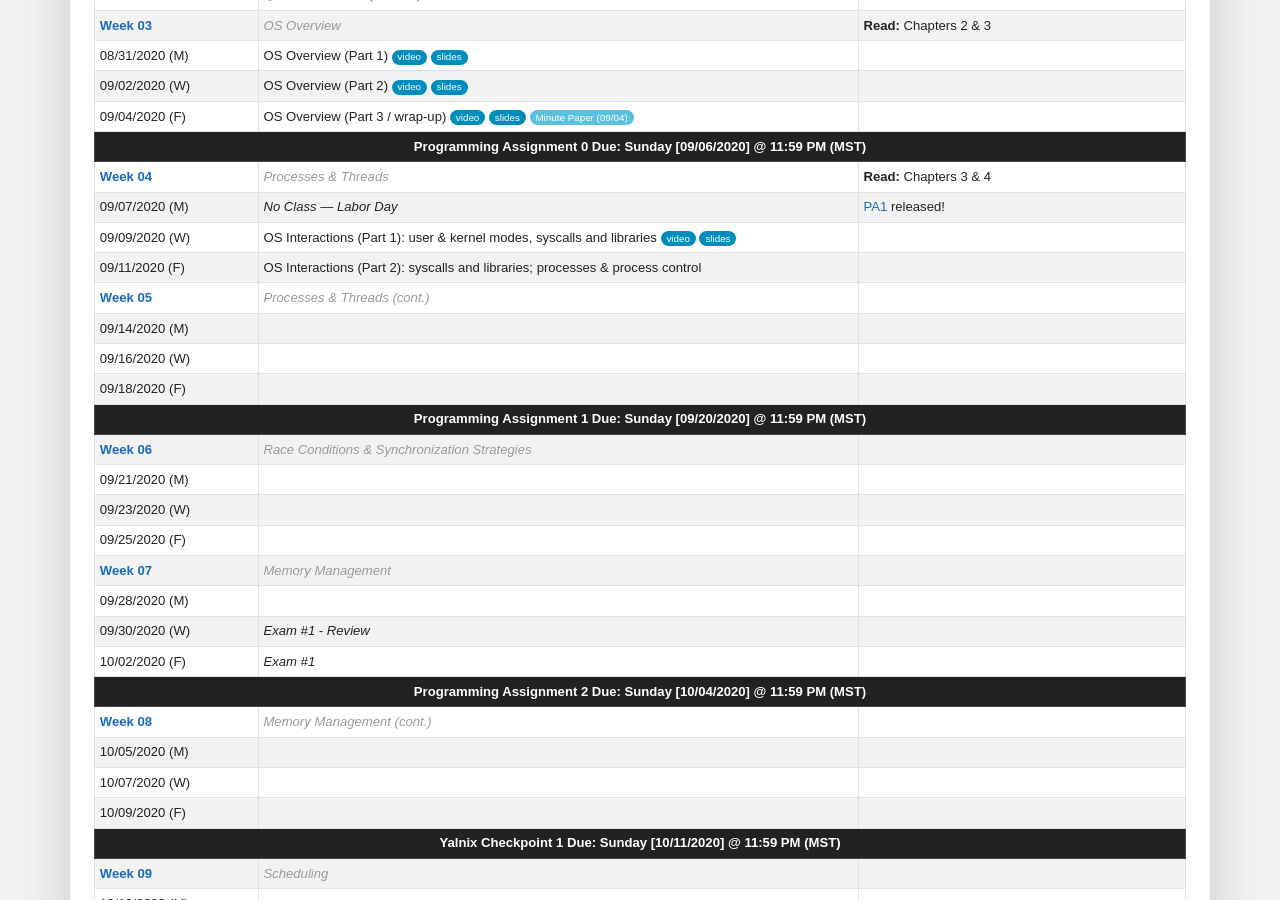
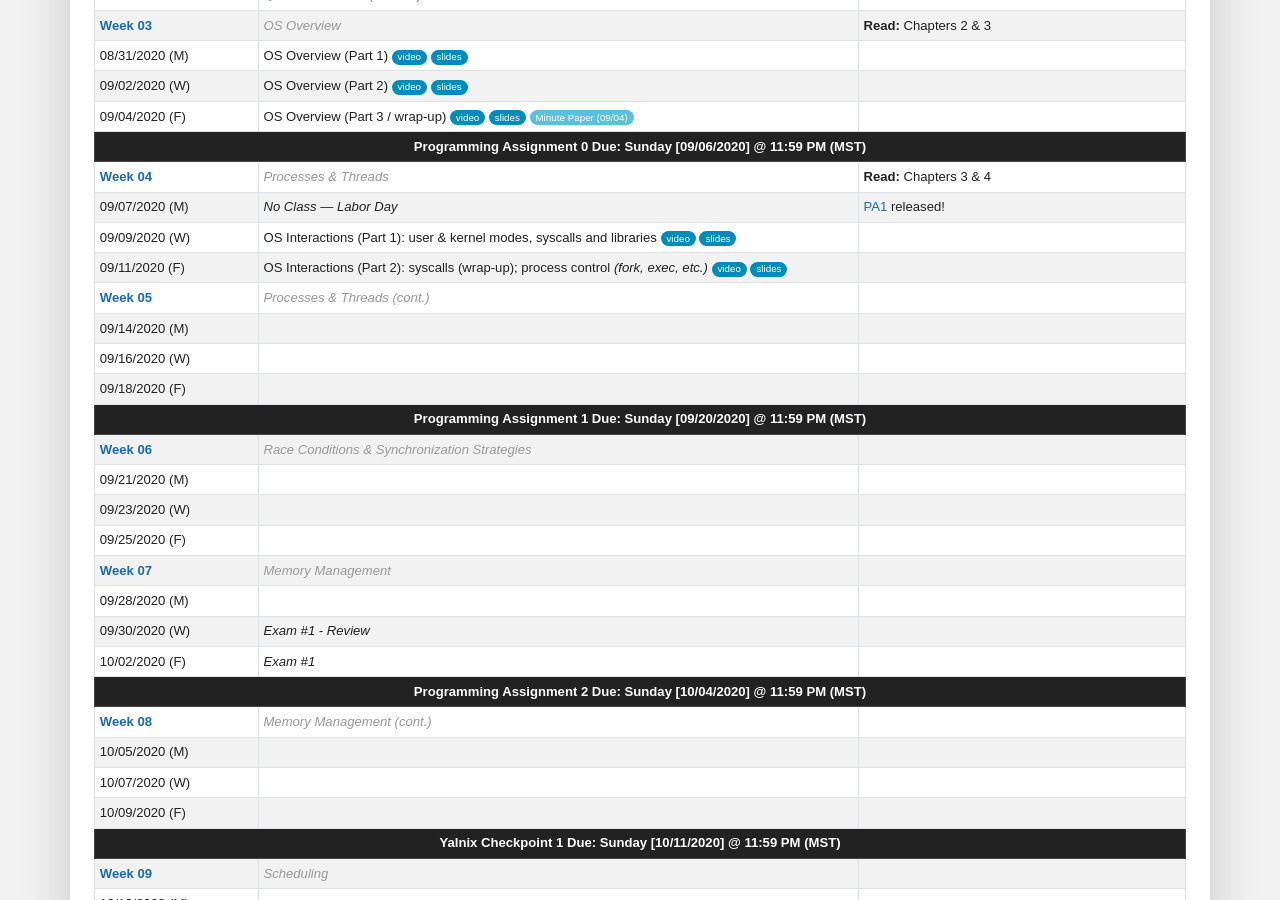
Before and after one commit to traviswpeters/cs460-2020-fall, a Jekyll site: the page built from index.md, in a window 1280 px wide and 900 px high, scrolled down 1972 px. Built offline with Jekyll 4.4.1, drawn with Linux system fonts in a browser that asks for light colours; nearby versions of some CDN libraries; some web fonts are replaced; comment, search, counter and statistics services are not loaded.

Commit message:
video + slides

```diff
--- a/index.md
+++ b/index.md
@@ -293,7 +293,9 @@ If you have any questions, please contact me.
 <td markdown="span">09/11/2020 (F)</td>
 <!-- Topics & Lecture Details Here -->
 <td markdown="span" markdown="1">
-- OS Interactions (Part 2): syscalls and libraries; processes & process control
+- OS Interactions (Part 2): syscalls (wrap-up); process control _(fork, exec, etc.)_
+[video](https://zoom.us/rec/share/eoSaXE1aU_vpA13UymmE-evAlUyuywZuyalCsTeEcXpaHYQzHCx9gIDirrJKIHhc.teeTAgryi_Hm7Bn8){:.video}
+[slides](files/cs460-05-procs-and-threads-p2.pdf){:.slides}
 </td>
 <!-- Assignments & Reading Here -->
 <td markdown="span">
```
Also changed, not shown: 1 other file.
